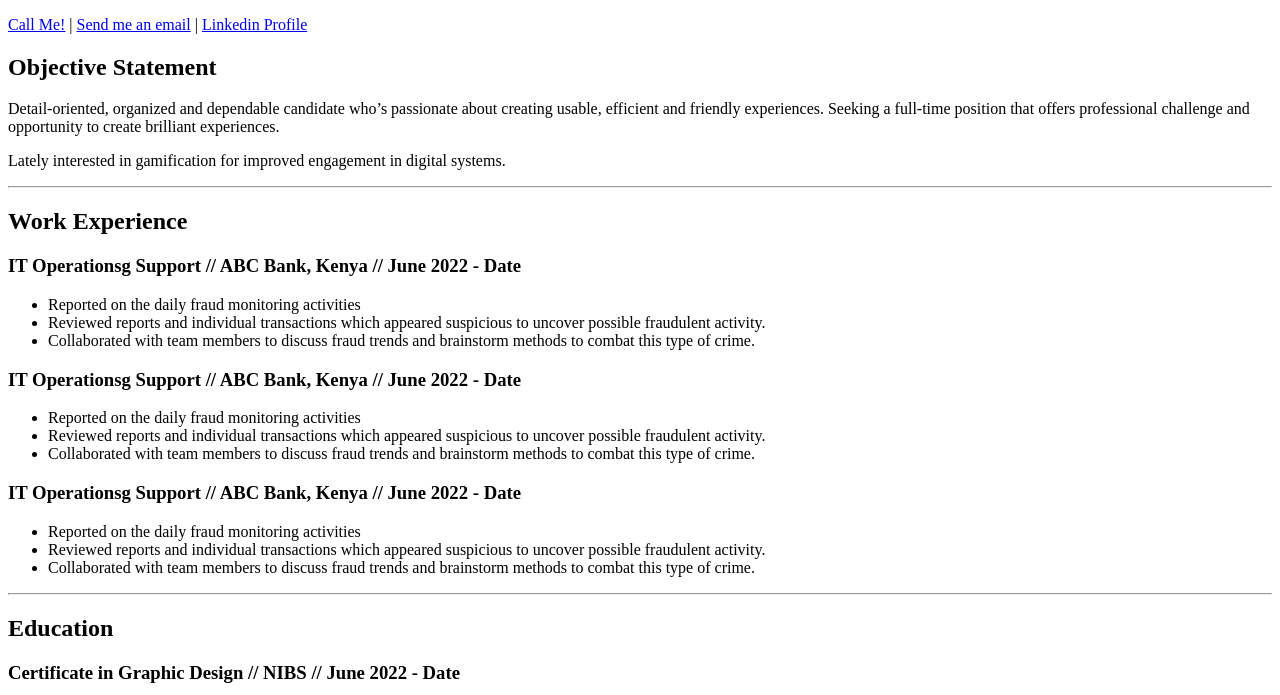
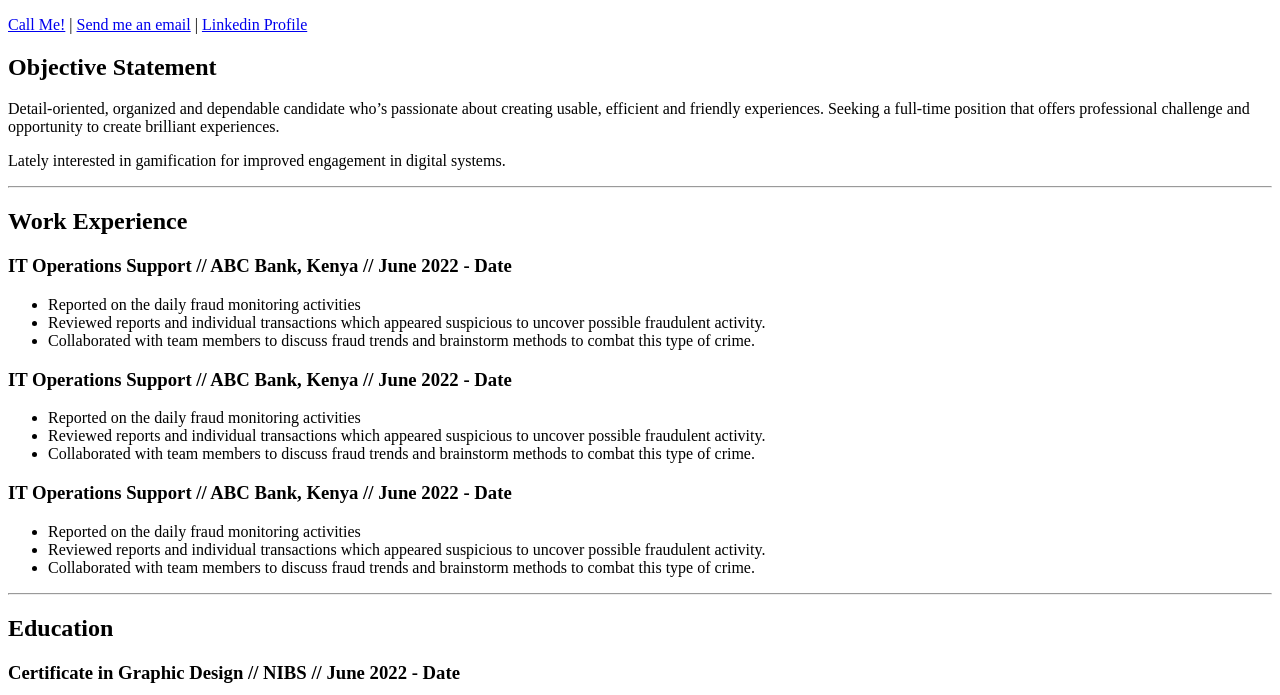
Before and after one commit to mutetimunyambu/my-resume, a plain HTML site: page index.html in a window 1280 px wide. Shown: the part 105-800 px from the top of the page. Drawn offline with Linux system fonts and the light colour scheme.

Commit message:
Update index.html

```diff
--- a/index.html
+++ b/index.html
@@ -21,19 +21,19 @@
             </p>
         <hr/>
         <h2>Work Experience</h2>
-            <h3>IT Operationsg Support // ABC Bank, Kenya // June 2022 - Date</h3>
+            <h3>IT Operations Support // ABC Bank, Kenya // June 2022 - Date</h3>
             <ul>
                 <li>Reported on the daily fraud monitoring activities</li>
                 <li>Reviewed reports and individual transactions which appeared suspicious to uncover possible fraudulent activity.</li>
                 <li>Collaborated with team members to discuss fraud trends and brainstorm methods to combat this type of crime.</li>
             </ul>
-            <h3>IT Operationsg Support // ABC Bank, Kenya // June 2022 - Date</h3>
+            <h3>IT Operations Support // ABC Bank, Kenya // June 2022 - Date</h3>
             <ul>
                 <li>Reported on the daily fraud monitoring activities</li>
                 <li>Reviewed reports and individual transactions which appeared suspicious to uncover possible fraudulent activity.</li>
                 <li>Collaborated with team members to discuss fraud trends and brainstorm methods to combat this type of crime.</li>
             </ul>
-            <h3>IT Operationsg Support // ABC Bank, Kenya // June 2022 - Date</h3>
+            <h3>IT Operations Support // ABC Bank, Kenya // June 2022 - Date</h3>
             <ul>
                 <li>Reported on the daily fraud monitoring activities</li>
                 <li>Reviewed reports and individual transactions which appeared suspicious to uncover possible fraudulent activity.</li>
```
